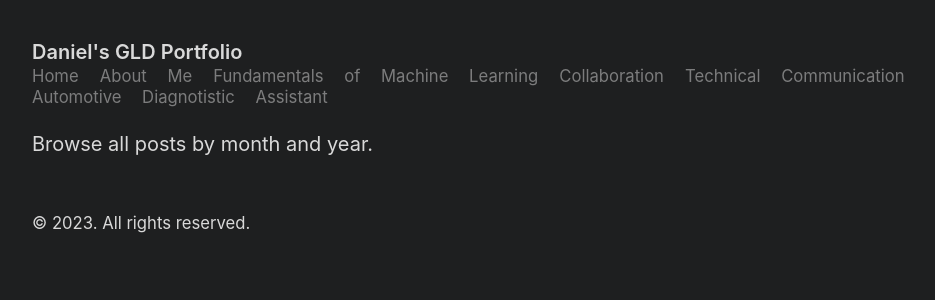
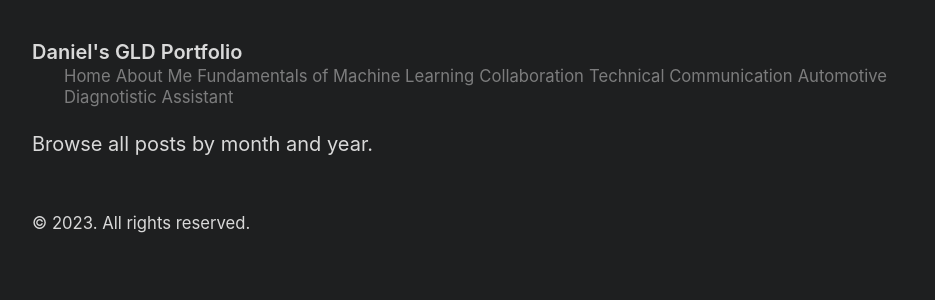
Before and after one commit to dagleaves/gld-portfolio, a Jekyll site: the page built from index.md, in a window 1280 px wide. Shown: the top 300 px of the page, without its empty margins (120-1055 px from the left). Built offline with Jekyll 4.4.1, drawn with Linux system fonts in a browser that asks for light colours.

Commit message:
Update navbar spacing

```diff
--- a/_sass/_masthead.scss
+++ b/_sass/_masthead.scss
@@ -26,5 +26,7 @@
 .nav {
   float: right;
   line-height: 1.25rem;
-  word-spacing: 1rem;
+  margin-left: 2rem;
+  margin-right: 2rem;
+  // word-spacing: 1rem;
 }
```
